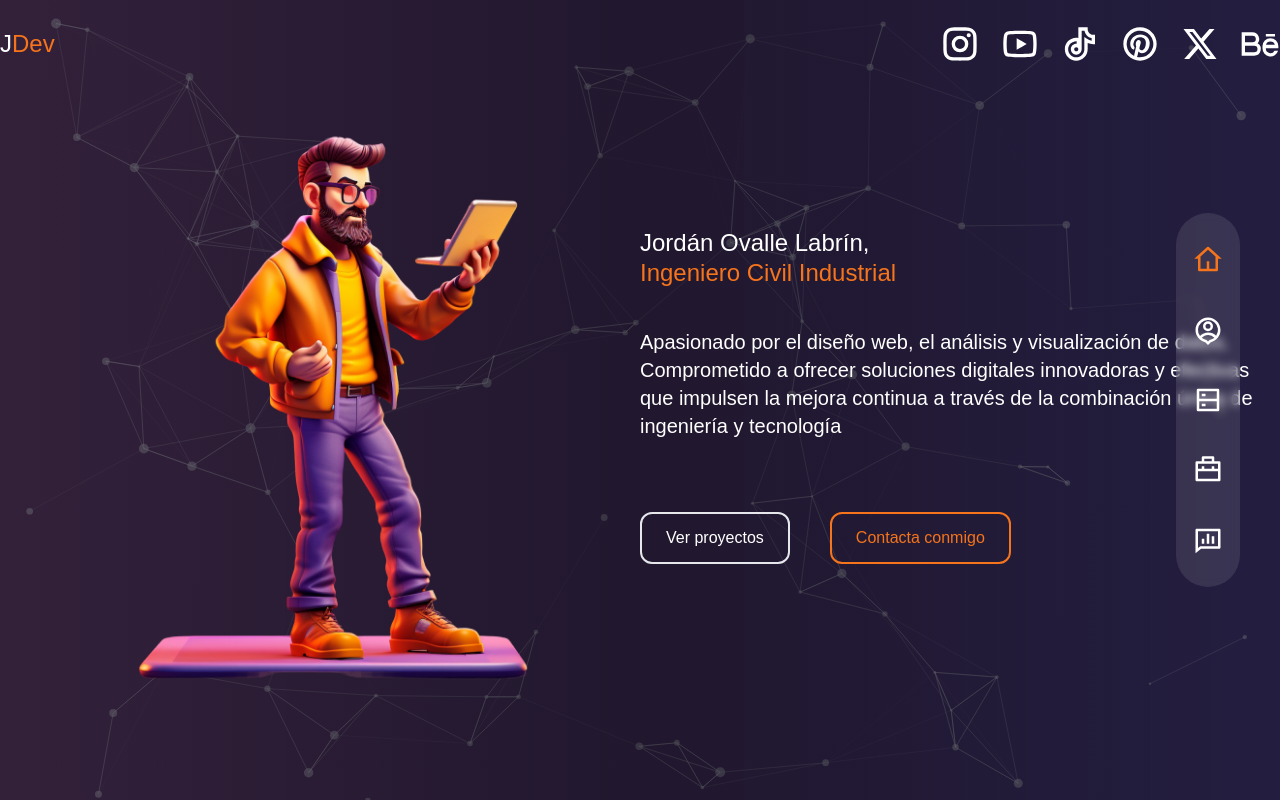
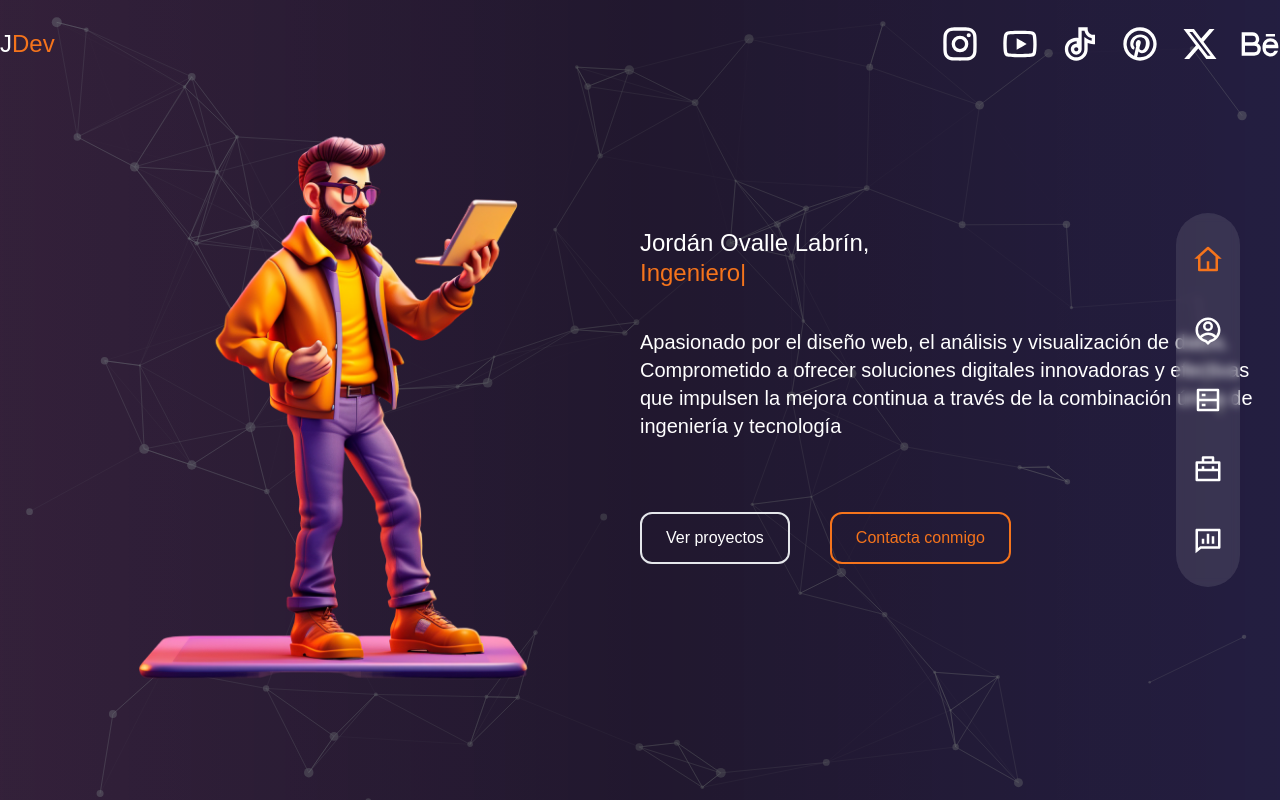
Before and after one commit to joovalle/MiPaginaWeb, a Next.js app: page / in a window 1280 px wide. Built offline with nearby package versions, Linux system fonts and the light colour scheme; a web font is replaced by a local one.

Commit message:
Agregando interacción a las letras

```diff
--- a/package.json
+++ b/package.json
@@ -23,6 +23,7 @@
     "react-dom": "18.2.0",
     "react-icons": "^4.11.0",
     "react-tsparticles": "^2.12.2",
+    "react-type-animation": "^3.2.0",
     "swiper": "^10.2.0",
     "tailwindcss": "^3.4.0",
     "tsparticles": "^2.12.0",
--- a/src/components/Introduction/Introduction.tsx
+++ b/src/components/Introduction/Introduction.tsx
@@ -1,4 +1,6 @@
+
 import { fadeIn } from '@/utils/motionTransitions'
+import { TypeAnimation } from "react-type-animation"
 import { motion } from 'framer-motion'
 import Image from 'next/image'
 
@@ -23,8 +25,25 @@ export function Introduction() {
                         exit="hidden"
                     >
                         <h1 className="mb-5 text-2xl leading-tight md:mb-10">Jordán Ovalle Labrín,  <br />
-                            <span className="text-secondary">Ingeniero Civil Industrial</span></h1>
+                            <span className="text-secondary">{" "}
 
+                            <TypeAnimation
+
+                            sequence={[
+                                "Ingeniero Civil Industrial",
+                                1200,
+                                "Magíster en Gestión Industrial",
+                               1200,
+                               "Diplomado en Business Analytics (c)",
+                                1200,
+                                "Freelancer",
+                               1200,
+                            ]}
+                            wrapper="span"
+                            speed={{type: 'keyStrokeDelayInMs', value: 100}}
+                            deletionSpeed={10}
+                            repeat={Infinity}
+                            /></span></h1>
 
                         <p className="max-w-sm mb-10 text-sm md:max-w-2xl md:mx-0 md:mb-16 md:text-xl ">
                         Apasionado por el diseño web, el análisis y visualización de datos. Comprometido a ofrecer soluciones digitales innovadoras y efectivas que impulsen la mejora continua a través de la combinación única de ingeniería y tecnología
```
Also changed, not shown: 2 other files (tests, documents, lock files or other folders).
